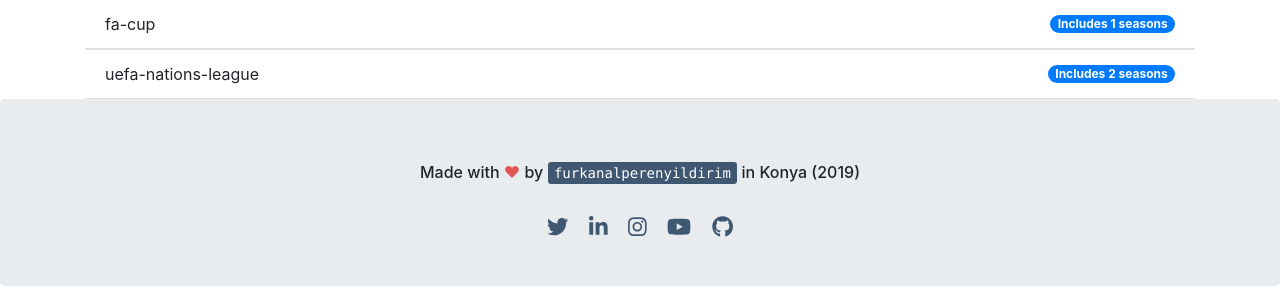
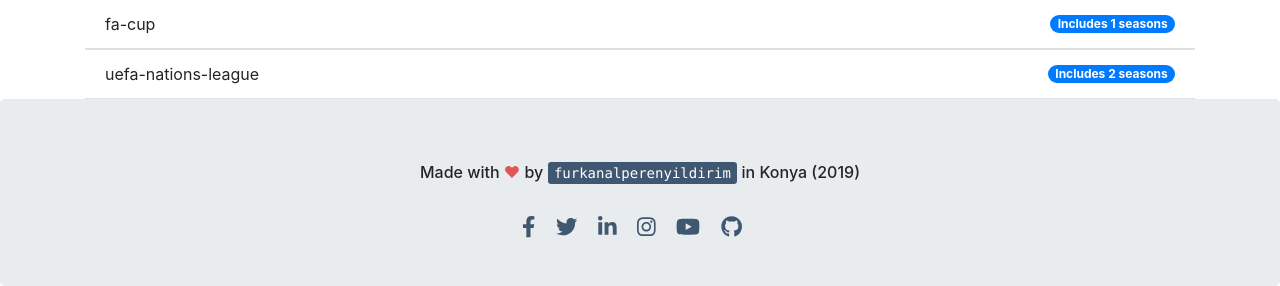
Before and after one commit to furkanalpereny/skysports-stats, a Flask app: page / in a window 1280 px wide. Shown: the part 596-882 px from the top of the page. Run offline with Flask 2, Linux system fonts and the light colour scheme; some libraries are stand-ins or nearby versions.

Commit message:
project has finished

```diff
--- a/app/templates/index.html
+++ b/app/templates/index.html
@@ -73,7 +73,7 @@ a{
       <h6 style="padding-top: 2rem;">Made with <span style="color: #e25555;">&hearts;</span> by <kbd style="position: initial; background-color: #3f5771;">furkanalperenyildirim</kbd> in Konya (2019)</h6>
       <div style="margin-top: 2rem;margin-bottom: 2rem;">
         <!--Facebook-->
-        <a class="fb-ic mr-3" role="button" href="https://www.facebook.com/furkanalpereny.ce><i class="fab fa-lg fa-facebook-f"></i></a>
+        <a class="fb-ic mr-3" role="button" href="https://www.facebook.com/furkanalpereny.ce"><i class="fab fa-lg fa-facebook-f"></i></a>
         <!--Twitter-->
         <a class="tw-ic mr-3" role="button" href="https://twitter.com/muschkulpesend"><i class="fab fa-lg fa-twitter"></i></a>
         <!--Linkedin-->
```
